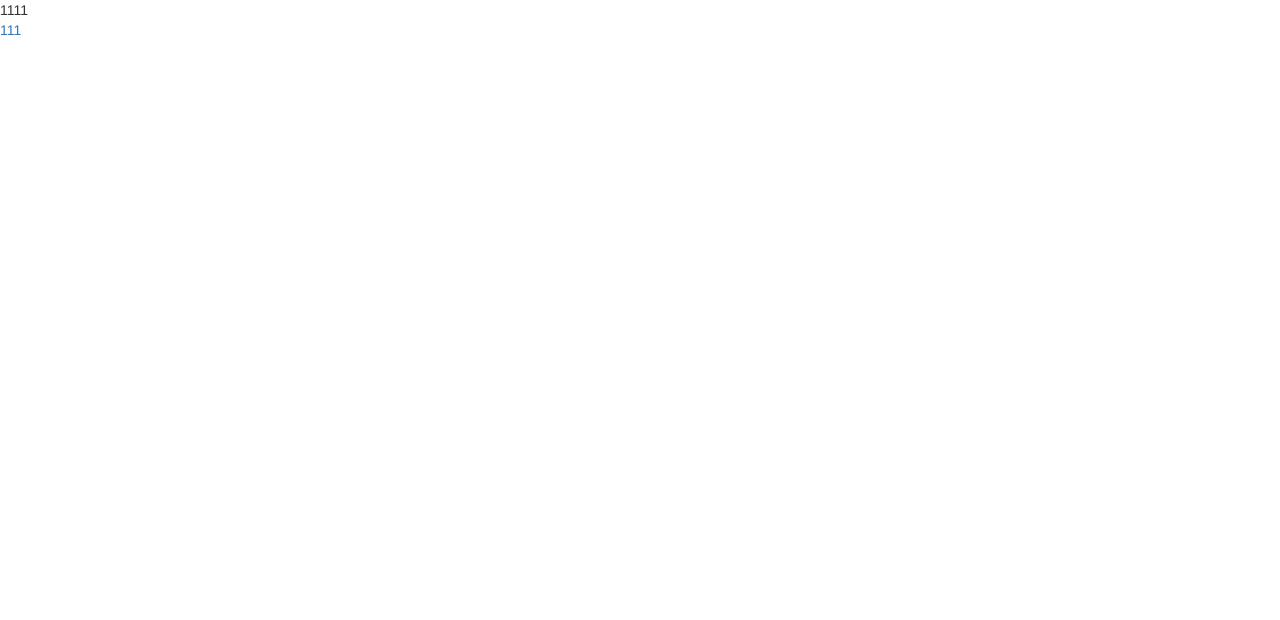
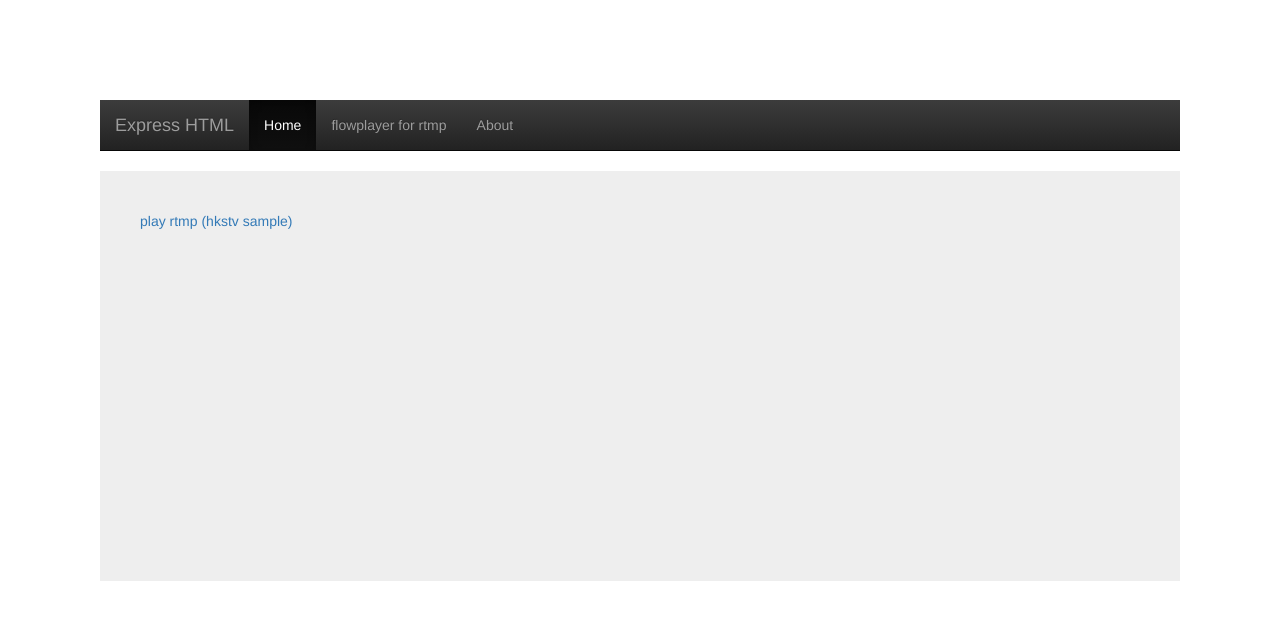
Before and after one commit to CeciliaYu/NodeApp, a website: page public/flowplayer/flowplayer-rtmp.html in a window 1280 px wide. Drawn offline with nearby package versions, Linux system fonts and the light colour scheme; files whose address does not match are found by name.

Commit message:
Modify Html.

```diff
--- a/public/flowplayer/flowplayer-rtmp.html
+++ b/public/flowplayer/flowplayer-rtmp.html
@@ -15,13 +15,31 @@
   <script type="text/javascript" src="flowplayer/flowplayer-3.2.13.min.js"></script>
 </head>
 <body>
+  <div style="margin:100px;">
+    <nav class="navbar navbar-inverse navbar-static-top">
+  <div class="container">
+    <a class="navbar-brand" href="/">Express HTML</a>
+    <ul class="nav navbar-nav">
+      <li class="active">
+        <a href="/">Home</a>
+      </li>
+      <li>
+        <a href="/rtmp">flowplayer for rtmp</a>
+      </li>
+      <li>
+        <a href="/about">About</a>
+      </li>
+    </ul>
+  </div>
+</nav>
+    <div class="jumbotron"  style="padding:40px;">
   <!-- this A tag is where your Flowplayer will be placed. it can be anywhere -->
-  1111
 	<a
 		 href="#"
 		 style="display:block;width:520px;height:330px"
-		 id="player">111
+		 id="player">play rtmp (hkstv sample)
 	</a>
+</div>
 	<!-- this will install flowplayer inside previous A- tag. -->
 	<script>
 	flowplayer("player", "flowplayer/flowplayer-3.2.18.swf",{
```
